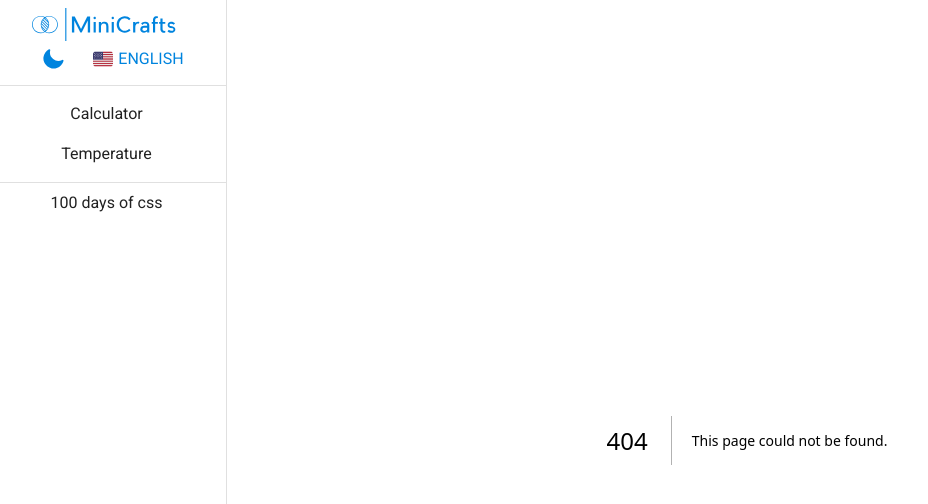
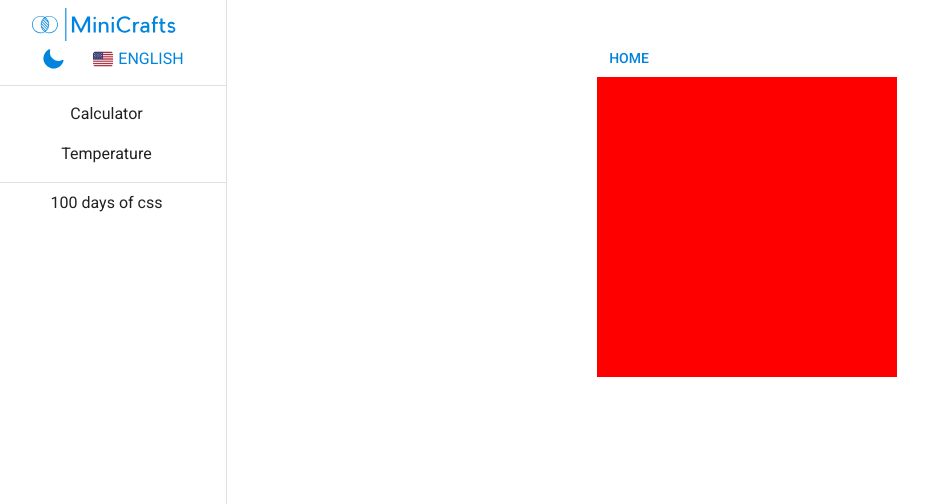
Before and after one commit to JoaquinAdan/minicrafts, a Next.js app: page /100-days-of-css/day-3 in a window 1280 px wide. Before the commit this address had no page. Shown: the top 504 px of the page, without its empty margins (13-941 px from the left). Built offline with nearby package versions, Linux system fonts and the light colour scheme.

Commit message:
100 days of css ui

```diff
--- a/src/pages/100-days-of-css/dayOne.tsx
+++ b/src/pages/100-days-of-css/day-1/index.tsx
@@ -2,7 +2,7 @@ import React from 'react'
 import { Button } from '@mui/material'
 import Link from 'next/link'
 
-const dayOne = () => {
+const DayOne = () => {
   return (
     <div style={{ display: 'flex', flexDirection: 'column' }}>
       <Link href='/100-days-of-css/home'>
@@ -13,4 +13,4 @@ const dayOne = () => {
   )
 }
 
-export default dayOne
+export default DayOne
--- a/src/pages/100-days-of-css/dayTwo.tsx
+++ b/src/pages/100-days-of-css/day-2/index.tsx
@@ -2,7 +2,7 @@ import React from 'react'
 import { Button } from '@mui/material'
 import Link from 'next/link'
 
-const dayTwo = () => {
+const DayTwo = () => {
   return (
     <div style={{ display: 'flex', flexDirection: 'column' }}>
       <Link href='/100-days-of-css/home'>
@@ -13,4 +13,4 @@ const dayTwo = () => {
   )
 }
 
-export default dayTwo
+export default DayTwo
--- /dev/null
+++ b/src/pages/100-days-of-css/day-3/index.tsx
@@ -0,0 +1,16 @@
+import React from 'react'
+import { Button } from '@mui/material'
+import Link from 'next/link'
+
+const DayThree = () => {
+  return (
+    <div style={{ display: 'flex', flexDirection: 'column' }}>
+      <Link href='/100-days-of-css/home'>
+        <Button>home</Button>
+      </Link>
+      <div style={{ height: '300px', width: '300px', background: 'red' }} />
+    </div>
+  )
+}
+
+export default DayThree
--- a/src/pages/100-days-of-css/home.tsx
+++ b/src/pages/100-days-of-css/home.tsx
@@ -1,18 +1,39 @@
 import React from 'react'
-import { Button } from '@mui/material'
+import { Button, Grid, Box } from '@mui/material'
 import Link from 'next/link'
+
+const buttonData = [
+  { path: '/100-days-of-css/day-1', text: '1' },
+  { path: '/100-days-of-css/day-2', text: '2' },
+  { path: '/100-days-of-css/day-3', text: '3' },
+  { path: '#', text: '4' },
+  { path: '#', text: '5' },
+  { path: '#', text: '6' },
+  { path: '#', text: '7' },
+  { path: '#', text: '8' },
+  { path: '#', text: '9' },
+  { path: '#', text: '10' },
+  { path: '#', text: '11' },
+]
 
 const Home = () => {
   return (
-    <div>
+    <Box display='flex' flexDirection='column' alignItems='center'>
       100 days of css
-      <Link href='/100-days-of-css/dayOne'>
-        <Button>1</Button>
-      </Link>
-      <Link href='/100-days-of-css/dayTwo'>
-        <Button>2</Button>
-      </Link>
-    </div>
+      <Grid
+        container
+        columns={{ xs: 11, sm: 16, md: 30, lg: 50 }}
+        sx={{ gap: { xs: '5px', md: '10px' }, display: 'flex', justifyContent: 'center' }}
+      >
+        {buttonData.map((data, index) => (
+          <Grid key={index} item xs={2} md={4}>
+            <Link href={data.path}>
+              <Button variant='outlined'>{data.text}</Button>
+            </Link>
+          </Grid>
+        ))}
+      </Grid>
+    </Box>
   )
 }
 
--- a/src/pages/_app.tsx
+++ b/src/pages/_app.tsx
@@ -3,7 +3,7 @@ import { CssBaseline } from '@mui/material'
 import {useState, useMemo, useEffect} from 'react'
 import type { AppProps } from 'next/app'
 import Head from 'next/head'
-import themeCreated from '@/constants/theme'
+import themeCreated from '@/styles/theme'
 import Layout from '@/components/Layout/Layout'
 import '@/styles/globals.css'
 
--- a/src/constants/theme.tsx
+++ b/src/styles/theme.tsx
@@ -25,6 +25,20 @@ const themeCreated = (mode: 'light' | 'dark') => {
             error: {
               main: red.A400,
             },
+            components: {
+              MuiButton: {
+                styleOverrides: {
+                  contained: {
+                    backgroundColor: '#ed1b1c',
+                  },
+                  root: {
+                    color: '#0084de',
+                    textTransform: 'none',
+                    //fontSize: "18px",
+                  },
+                },
+              },
+            },
           }
         : {
             primary: {
```
